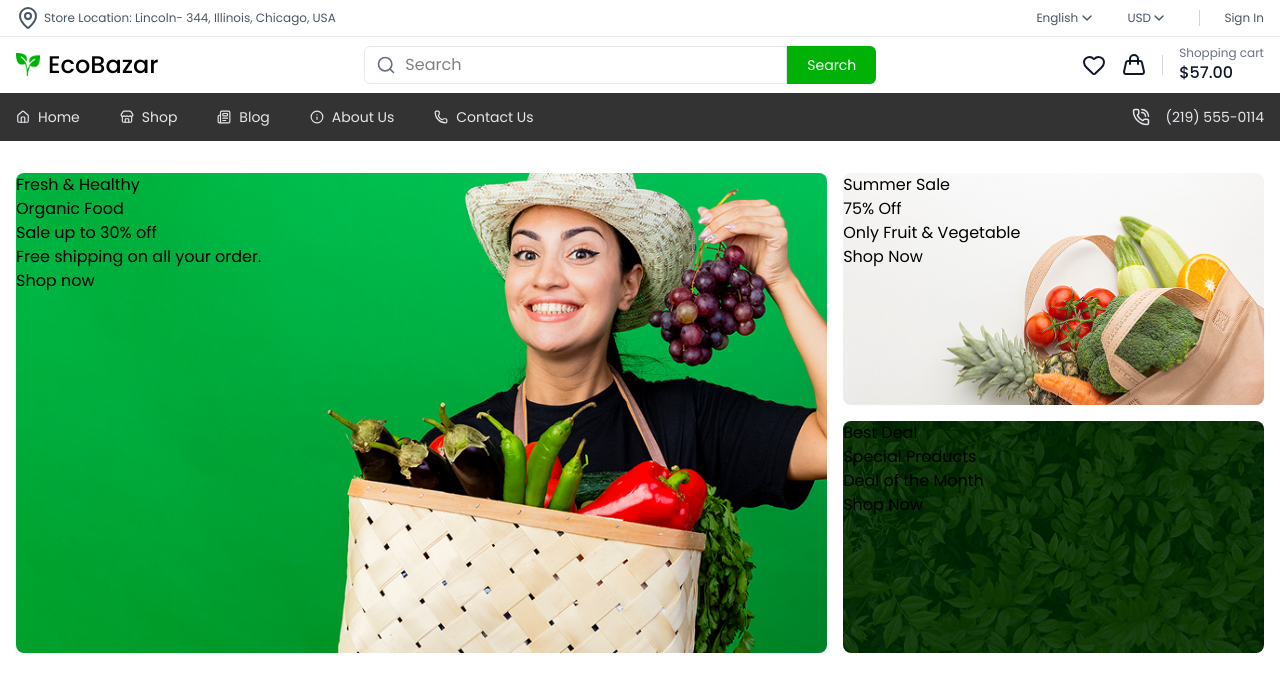
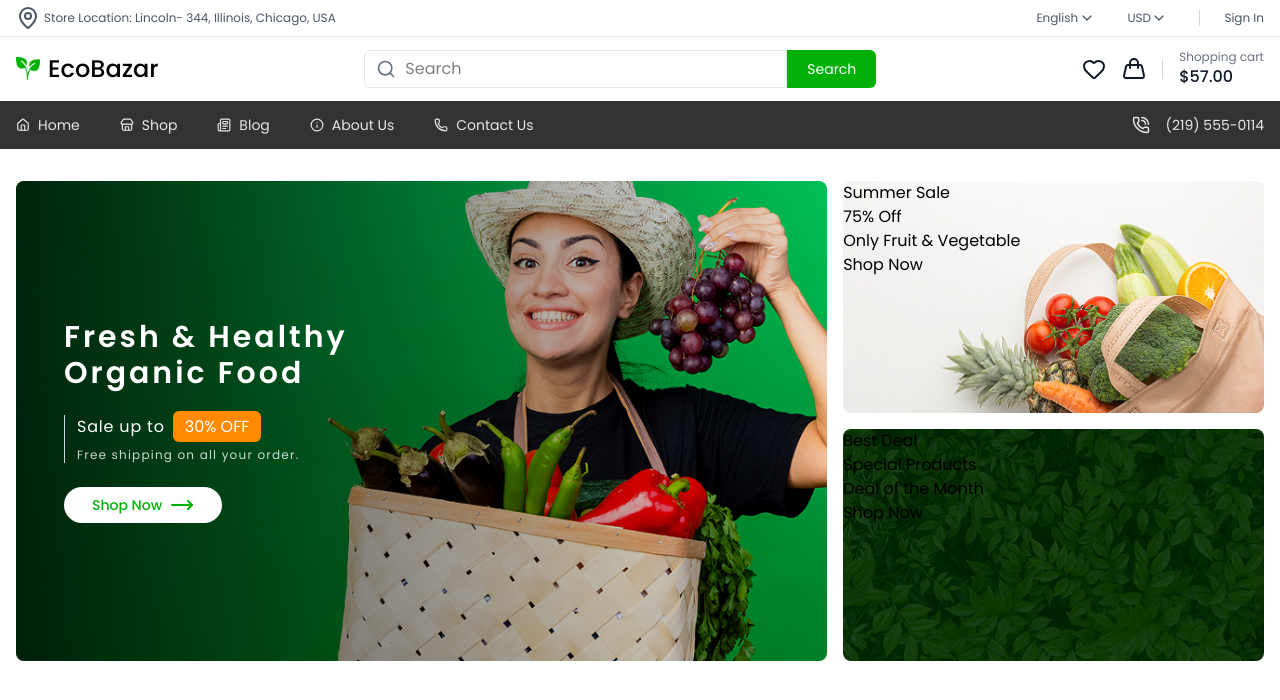
Before and after one commit to TahmidShawn/EcoBazar, a React (Vite) app in the folder client/: page / in a window 1280 px wide. Shown: the top 700 px of the page. Built offline with nearby package versions, Linux system fonts and the light colour scheme.

Commit message:
feat: design left banner

```diff
--- a/client/src/components/shared/navbar/MainHeader/MainHeader.jsx
+++ b/client/src/components/shared/navbar/MainHeader/MainHeader.jsx
@@ -8,7 +8,7 @@ const MainHeader = () => {
 
     return (
         <>
-            <div className="wrapper pt-2">
+            <div className="wrapper py-3">
                 <div className="flex flex-col gap-2 lg:gap-4 lg:flex-row lg:items-center lg:justify-between">
                     <div className="flex items-center justify-between">
                         <div className="flex items-center gap-3">
--- a/client/src/components/shared/navbar/MenuBar.jsx/MenuBar.jsx
+++ b/client/src/components/shared/navbar/MenuBar.jsx/MenuBar.jsx
@@ -3,7 +3,7 @@ import NavLinks from "./NavLinks";
 
 const MenuBar = () => {
     return (
-        <nav className="hidden lg:block bg-[#333333] py-3.5 text-gray-200 text-sm mt-2">
+        <nav className="hidden lg:block bg-[#333333] py-3.5 text-gray-200 text-sm">
             <div className="flex justify-between items-center wrapper">
                 <div className="flex gap-10">
                     <NavLinks />
--- /dev/null
+++ b/client/src/components/ui/PrimaryButton.jsx
@@ -0,0 +1,12 @@
+import { MoveRight } from "lucide-react";
+
+const PrimaryButton = () => {
+    return (
+        <button className="flex justify-center items-center gap-2 bg-white text-primary px-7 py-1.5 font-medium text-sm rounded-3xl">
+            <span>Shop Now</span>
+            <MoveRight />
+        </button>
+    );
+};
+
+export default PrimaryButton;
--- a/client/src/pages/home/components/banner/Banner.jsx
+++ b/client/src/pages/home/components/banner/Banner.jsx
@@ -1,45 +1,54 @@
 import bannerImg from "../../../../assets/banner_big.png";
 import bannerTop from "../../../../assets/banner_top_right.png";
 import bannerBottom from "../../../../assets/banner_bottom_right.png";
+import PrimaryButton from "../../../../components/ui/PrimaryButton";
 
 const Banner = () => {
     return (
         <div className="wrapper flex flex-col gap-4 md:h-120 md:flex-row mt-8">
             {/* Left Banner */}
             <div className="relative h-80 overflow-hidden rounded-lg md:h-full md:w-[65%]">
+                {/* banner img  */}
                 <img
                     src={bannerImg}
                     alt=""
                     className="h-full w-full object-cover"
                 />
-
-                <div className="absolute top-0 left-0">
-                    <h1>
+                {/* overlay  */}
+                <div className="absolute  inset-0 bg-linear-to-r from-black/80 via-black/40 to-transparent"></div>
+                {/* info  */}
+                <div className="absolute top-1/2 -translate-y-1/2 left-12 z-10 text-white">
+                    <h1 className="text-3xl font-semibold tracking-widest">
                         Fresh & Healthy <br /> Organic Food
                     </h1>
 
-                    <div>
+                    <div className="border-l border-gray-300 pl-3 my-6">
                         <p>
-                            Sale up to <span>30% off</span>
+                            <span className="tracking-wider">Sale up to</span>
+                            <span className="bg-[#ff8a00] px-3 py-1 rounded-md ml-2">
+                                30% OFF
+                            </span>
                         </p>
 
-                        <p>Free shipping on all your order.</p>
+                        <p className="text-xs opacity-80 mt-2 tracking-widest">
+                            Free shipping on all your order.
+                        </p>
                     </div>
 
-                    <button>Shop now</button>
+                    <PrimaryButton />
                 </div>
             </div>
 
-            {/* Right Column */}
+            {/* Right Top Banner */}
             <div className="flex gap-4 md:h-full md:flex-1 md:flex-col">
-                {/* Top Banner */}
                 <div className="relative h-40 flex-1 overflow-hidden rounded-lg md:h-auto">
+                    {/* banner top right img */}
                     <img
                         src={bannerTop}
                         alt=""
                         className="h-full w-full object-cover"
                     />
-
+                    {/* info  */}
                     <div className="absolute top-0 left-0">
                         <p>Summer Sale</p>
 
@@ -51,14 +60,15 @@ const Banner = () => {
                     </div>
                 </div>
 
-                {/* Bottom Banner */}
+                {/* Right Bottom Banner */}
                 <div className="relative h-40 flex-1 overflow-hidden rounded-lg md:h-auto">
+                    {/* banner bottom right img */}
                     <img
                         src={bannerBottom}
                         alt=""
                         className="h-full w-full object-cover"
                     />
-
+                    {/* info  */}
                     <div className="absolute top-0 left-0">
                         <p>Best Deal</p>
 
```
